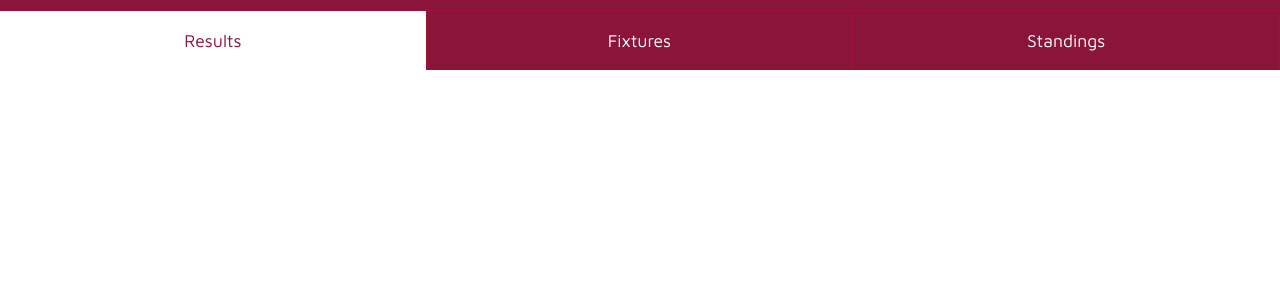
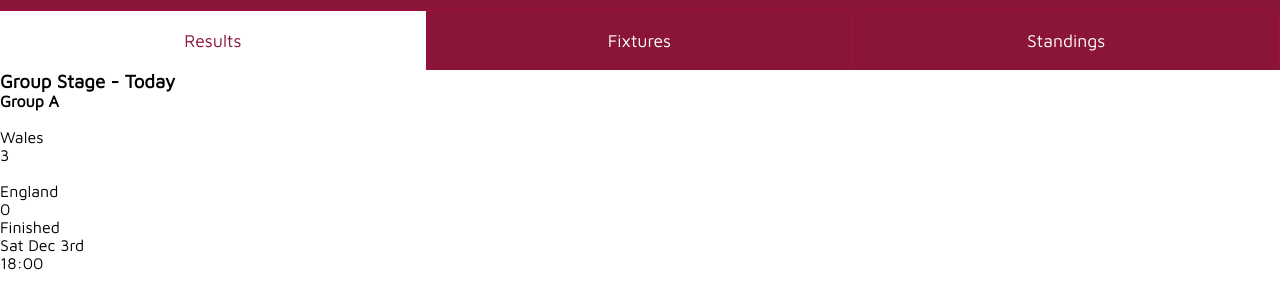
Before and after one commit to lewisjones37/sport-site-template, a plain HTML site: page index.html in a window 1280 px wide. Shown: the part 140-448 px from the top of the page. Drawn offline with Linux system fonts and the light colour scheme.

Commit message:
add skeleton for results tab including team name score time score and date

```diff
--- a/index.html
+++ b/index.html
@@ -20,6 +20,47 @@
             <div class="link">Fixtures</div>
             <div class="link">Standings</div>
         </div>
+        <div class="tabs">
+            <div class="tab today-matches">
+                <div class="matches">
+                    <div class="stage">
+                        <h3>Group Stage - Today</h3>
+                    </div>
+                    <div class="container">
+                        <div class="match-container">
+                            <div class="group">
+                                <h4>Group A</h4>
+                            </div>
+                            <div class="match">
+                                <div class="teams">
+                                    <div class="team home-team">
+                                        <div class="info">
+                                            <img src="" alt="">
+                                            <div class="name">Wales</div>
+                                        </div>
+                                        <div class="score">3</div>
+                                    </div>
+                                    <div class="team away-team"></div>
+                                    <div class="info">
+                                        <img src="" alt="">
+                                        <div class="name">England</div>
+                                    </div>
+                                    <div class="score">0</div>
+                                </div>
+                                <div class="matchstate">
+                                    <div class="state">Finished</div>
+                                    <div class="date">Sat Dec 3rd</div>
+                                    <div class="time">18:00</div>
+                                </div>
+                            </div>
+                        </div>
+                    </div>
+                </div>
+            </div>
+            <div class="tab"></div>
+            <div class="tab"></div>
+        </div>
+
     </div>
 </body>
 </html>
```
